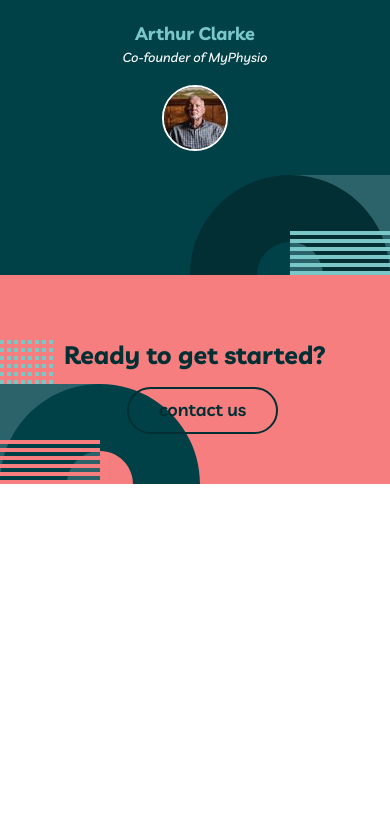
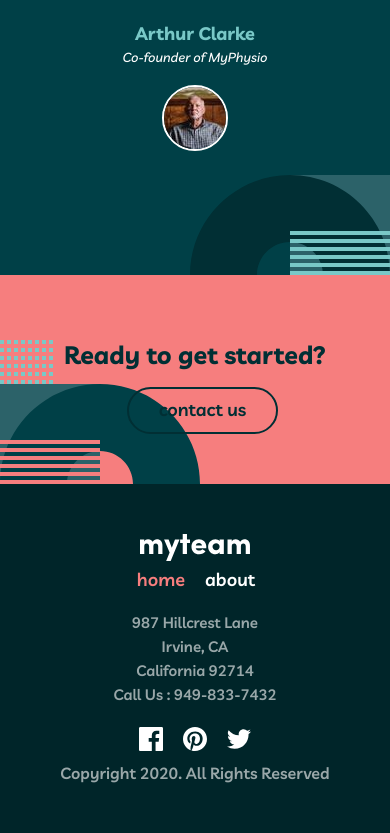
Before and after one commit to youssef579/multi-page-website-teal, a plain HTML site: page index.html in a window 390 px wide. Shown: the part 2651-3484 px from the top of the page. Before the commit the page ends 3135 px from the top, so only its background shows below. Drawn offline with Linux system fonts and the light colour scheme.

Commit message:
Finish footer section

```diff
--- a/index.html
+++ b/index.html
@@ -101,19 +101,22 @@
             <h1>Delivering real results for top companies. Some of our <span class="blue">success stories.</span></h1>
             <div class="content">
                 <div class="box">
-                    <q>The team perfectly fit the specialized skill set required. They focused on the most essential features helping us launch the platform eight months faster than planned.</q>
+                    <q>The team perfectly fit the specialized skill set required. They focused on the most essential
+                        features helping us launch the platform eight months faster than planned.</q>
                     <p class="blue name">kady baker</p>
                     <p class="job"><i>Product Manager at Bookmark</i></p>
                     <img src="/images/team/team1.jpg" alt="Team 1">
                 </div>
                 <div class="box">
-                    <q>We needed to automate our entire onboarding process. The team came in and built out the whole journey. Since going live, user retention has gone through the roof!</q>
+                    <q>We needed to automate our entire onboarding process. The team came in and built out the whole
+                        journey. Since going live, user retention has gone through the roof!</q>
                     <p class="blue name">Aiysha Reese</p>
                     <p class="job"><i>Founder of Manage</i></p>
                     <img src="/images/team/team2.jpg" alt="Team 2">
                 </div>
                 <div class="box">
-                    <q>Amazing. Our team helped us build an app that delivered a new experience for hiring a physio. The launch was an instant success with 100k downloads in the first month.</q>
+                    <q>Amazing. Our team helped us build an app that delivered a new experience for hiring a physio. The
+                        launch was an instant success with 100k downloads in the first month.</q>
                     <p class="blue name">Arthur Clarke</p>
                     <p class="job"><i>Co-founder of MyPhysio</i></p>
                     <img src="/images/team/team3.jpg" alt="Team 3">
@@ -131,6 +134,38 @@
         </div>
     </section>
     <!-- End banner -->
+
+    <!-- Footer -->
+    <footer>
+        <div class="container">
+            <div class="logo">
+                <a href="#" class="logo">
+                    <img src="./images/logo.svg" alt="Logo">
+                </a>
+                <a class="orange" href="#">home</a>
+                <a href="#" target="_blank">about</a>
+            </div>
+            <pre class="extra-info">987 Hillcrest Lane
+Irvine, CA
+California 92714
+Call Us : 949-833-7432</pre>
+            <div class="contact">
+                <ul class="icons">
+                    <li>
+                        <a href="#" aria-label="Facebook"><svg xmlns="http://www.w3.org/2000/svg" width="24" height="24" class="footer__icon" data-v-6164c8d0=""><path fill="#FFF" d="M22.675 0H1.325C.593 0 0 .593 0 1.325v21.351C0 23.407.593 24 1.325 24H12.82v-9.294H9.692v-3.622h3.128V8.413c0-3.1 1.893-4.788 4.659-4.788 1.325 0 2.463.099 2.795.143v3.24l-1.918.001c-1.504 0-1.795.715-1.795 1.763v2.313h3.587l-.467 3.622h-3.12V24h6.116c.73 0 1.323-.593 1.323-1.325V1.325C24 .593 23.407 0 22.675 0z" data-v-6164c8d0=""></path></svg></a>
+                    </li>
+                    <li>
+                        <a href="#" aria-label="Pinterest"><svg xmlns="http://www.w3.org/2000/svg" width="24" height="24" class="footer__icon" data-v-6164c8d0=""><path fill="#FFF" d="M12 0C5.373 0 0 5.372 0 12c0 5.084 3.163 9.426 7.627 11.174-.105-.949-.2-2.405.042-3.441.218-.937 1.407-5.965 1.407-5.965s-.359-.719-.359-1.782c0-1.668.967-2.914 2.171-2.914 1.023 0 1.518.769 1.518 1.69 0 1.029-.655 2.568-.994 3.995-.283 1.194.599 2.169 1.777 2.169 2.133 0 3.772-2.249 3.772-5.495 0-2.873-2.064-4.882-5.012-4.882-3.414 0-5.418 2.561-5.418 5.207 0 1.031.397 2.138.893 2.738a.36.36 0 01.083.345l-.333 1.36c-.053.22-.174.267-.402.161-1.499-.698-2.436-2.889-2.436-4.649 0-3.785 2.75-7.262 7.929-7.262 4.163 0 7.398 2.967 7.398 6.931 0 4.136-2.607 7.464-6.227 7.464-1.216 0-2.359-.631-2.75-1.378l-.748 2.853c-.271 1.043-1.002 2.35-1.492 3.146C9.57 23.812 10.763 24 12 24c6.627 0 12-5.373 12-12 0-6.628-5.373-12-12-12z" data-v-6164c8d0=""></path></svg></a>
+                    </li>
+                    <li>
+                        <a href="#" aria-label="Twitter"><svg xmlns="http://www.w3.org/2000/svg" width="24" height="20" class="footer__icon" data-v-6164c8d0=""><path fill="#FFF" d="M24 2.557a9.83 9.83 0 01-2.828.775A4.932 4.932 0 0023.337.608a9.864 9.864 0 01-3.127 1.195A4.916 4.916 0 0016.616.248c-3.179 0-5.515 2.966-4.797 6.045A13.978 13.978 0 011.671 1.149a4.93 4.93 0 001.523 6.574 4.903 4.903 0 01-2.229-.616c-.054 2.281 1.581 4.415 3.949 4.89a4.935 4.935 0 01-2.224.084 4.928 4.928 0 004.6 3.419A9.9 9.9 0 010 17.54a13.94 13.94 0 007.548 2.212c9.142 0 14.307-7.721 13.995-14.646A10.025 10.025 0 0024 2.557z" data-v-6164c8d0=""></path></svg></a>
+                    </li>
+                </ul>
+                <p>Copyright 2020. All Rights Reserved</p>
+            </div>
+        </div>
+    </footer>
+    <!-- End footer -->
 </body>
 
 </html>
--- /dev/null
+++ b/sass/layout/_footer.scss
@@ -0,0 +1,116 @@
+@use '../helpers/variables' as *;
+
+footer {
+    padding-block: 50px;
+    background-color: $darkest-green;
+
+    .container {
+        font-weight: 600;
+        display: grid;
+        grid-template-columns: auto 1fr auto;
+        gap: 10vw;
+
+        .logo {
+            display: grid;
+            grid-template-columns: repeat(2, clamp(110px / 2, 15vw, 160px / 2));
+
+            a:first-child {
+                display: block;
+                grid-column: span 2;
+
+                img {
+                    width: clamp(110px, 15vw, 160px);
+                }
+            }
+
+            a:not(:first-child) {
+                align-self: flex-end;
+                margin-right: 20px;
+                font-weight: 600;
+                font-size: 18px;
+                transition: color $duration;
+
+                &:hover {
+                    color: $orange;
+                }
+            }
+        }
+
+        .extra-info {
+            line-height: 1.6;
+            font-family: inherit;
+            font-size: 15px;
+            color: rgba($color: #fff, $alpha: 0.6);
+        }
+
+        .contact {
+            color: rgba($color: #fff, $alpha: 0.6);
+            display: flex;
+            flex-direction: column;
+            align-items: flex-end;
+            justify-content: space-between;
+
+            .icons {
+                display: flex;
+                align-items: center;
+                gap: 20px;
+
+                path {
+                    transition: fill $duration;
+                }
+
+                li:hover path {
+                    fill: $orange;
+                }
+            }
+        }
+    }
+
+    @media (width <=991px) {
+        .container {
+            grid-template-columns: repeat(2, 1fr);
+            gap: 40px 0;
+
+            .contact {
+                flex-direction: row;
+                align-items: center;
+                grid-column: span 2;
+            }
+
+            .extra-info {
+                text-align: right;
+            }
+        }
+    }
+
+    @media (width <=560px) {
+        .container {
+            display: flex;
+            flex-direction: column;
+            gap: 20px;
+
+            .logo {
+                grid-template-columns: repeat(2, 1fr);
+                gap: 6px 20px;
+
+                a:first-child {
+                    justify-self: center;
+                }
+
+                a:nth-child(2) {
+                    text-align: right;
+                    margin: 0;
+                }
+            }
+
+            .extra-info {
+                text-align: center;
+            }
+
+            .contact {
+                flex-direction: column;
+                gap: 10px;
+            }
+        }
+    }
+}
--- a/sass/layout/_global-rules.scss
+++ b/sass/layout/_global-rules.scss
@@ -18,6 +18,10 @@ body {
 a {
     all: unset;
     cursor: pointer;
+}
+
+ul {
+    list-style: none;
 }
 
 .container {
--- a/sass/main.scss
+++ b/sass/main.scss
@@ -4,3 +4,4 @@
 @use './layout/advantages';
 @use './layout/banner';
 @use './layout/stories';
+@use './layout/footer';
```
Also changed, not shown: css/main.css, 1 other file.
